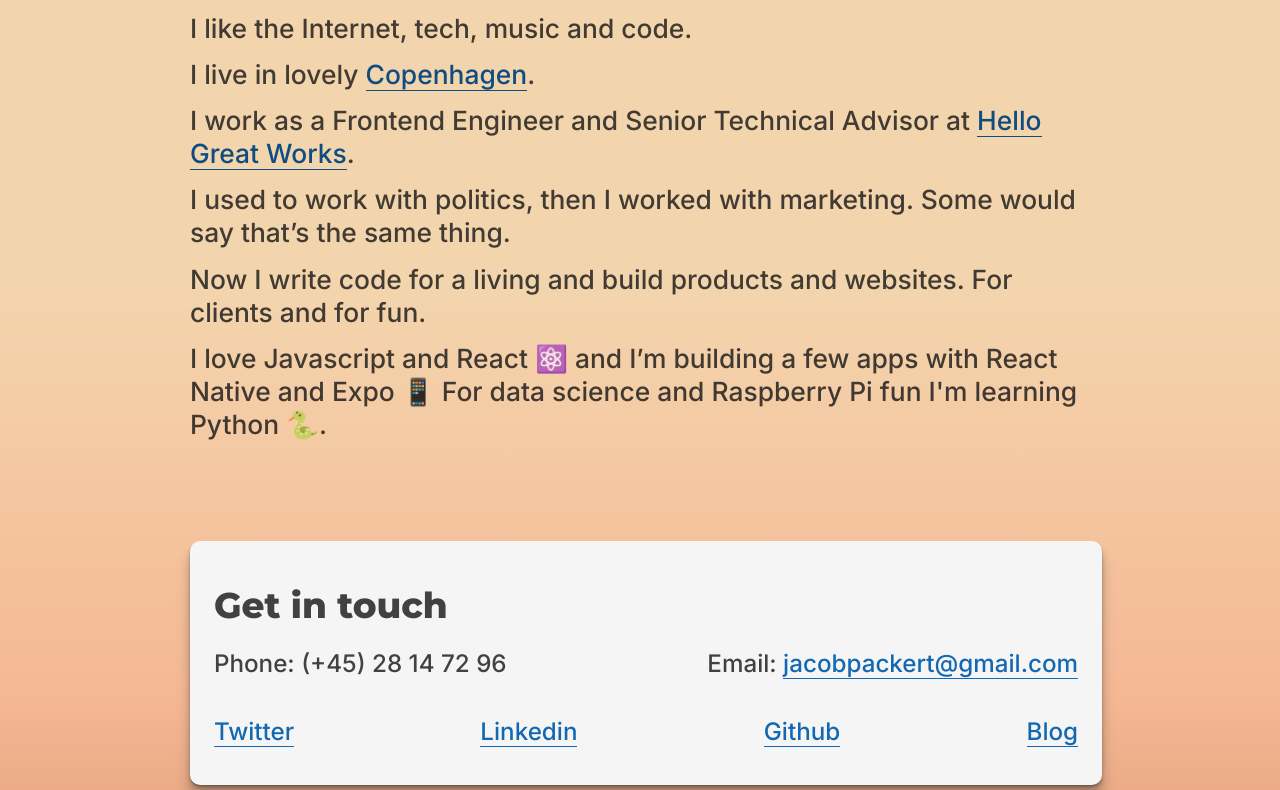
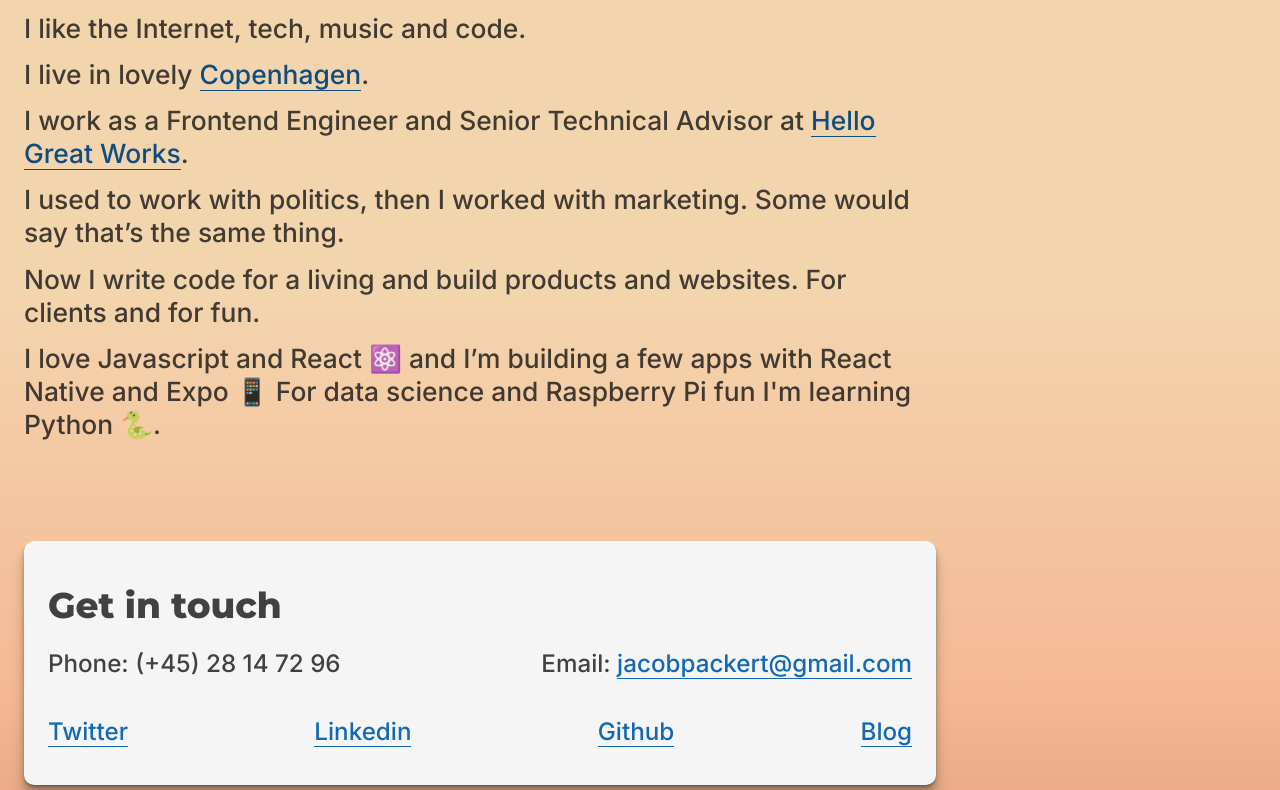
Before and after one commit to jacobpackert/jacobpackert.dk2020, a Gatsby site: page / in a window 1280 px wide. Shown: the part 125-915 px from the top of the page. Built offline with nearby package versions, Linux system fonts and the light colour scheme; Gatsby itself is replaced by a stand-in of ours; some packages are replaced by stand-ins of ours.

Commit message:
fix horizontal positioning

```diff
--- a/src/components/Layout.jsx
+++ b/src/components/Layout.jsx
@@ -1,4 +1,4 @@
-import React, {useRef} from 'react';
+import React, { useRef } from 'react';
 import { Link } from 'gatsby';
 import { Colors, Gradients } from '../constants/Colors';
 
@@ -28,25 +28,26 @@
     );
   }
 
-
   return (
     <div
       style={{
         background: isBlogSection ? Colors.BRIGHT_WHITE : Gradients.BACKGROUND_GRADIENT,
-        display: "flex",
-        minHeight: "100vh"
+        display: 'flex',
+        minHeight: '100vh',
       }}
     >
       <div
         style={{
           background: Gradients.BACKGROUND_GRADIENT,
-          width: "12px",
-          minWidth: '8px',
+          width: '7px',
+          minWidth: '7px',
         }}
       ></div>
+      <div style={{ width: "100%" }}>
         <div
           style={{
             margin: `0 auto`,
+            marginLeft: "-7px",
             maxWidth: 960,
             padding: `50px 1.0875rem 1.45rem`,
           }}
@@ -67,6 +68,7 @@
           </footer>
         </div>
       </div>
+    </div>
   );
 };
 
```
Lines whose indentation alone changed are shown as unchanged.
